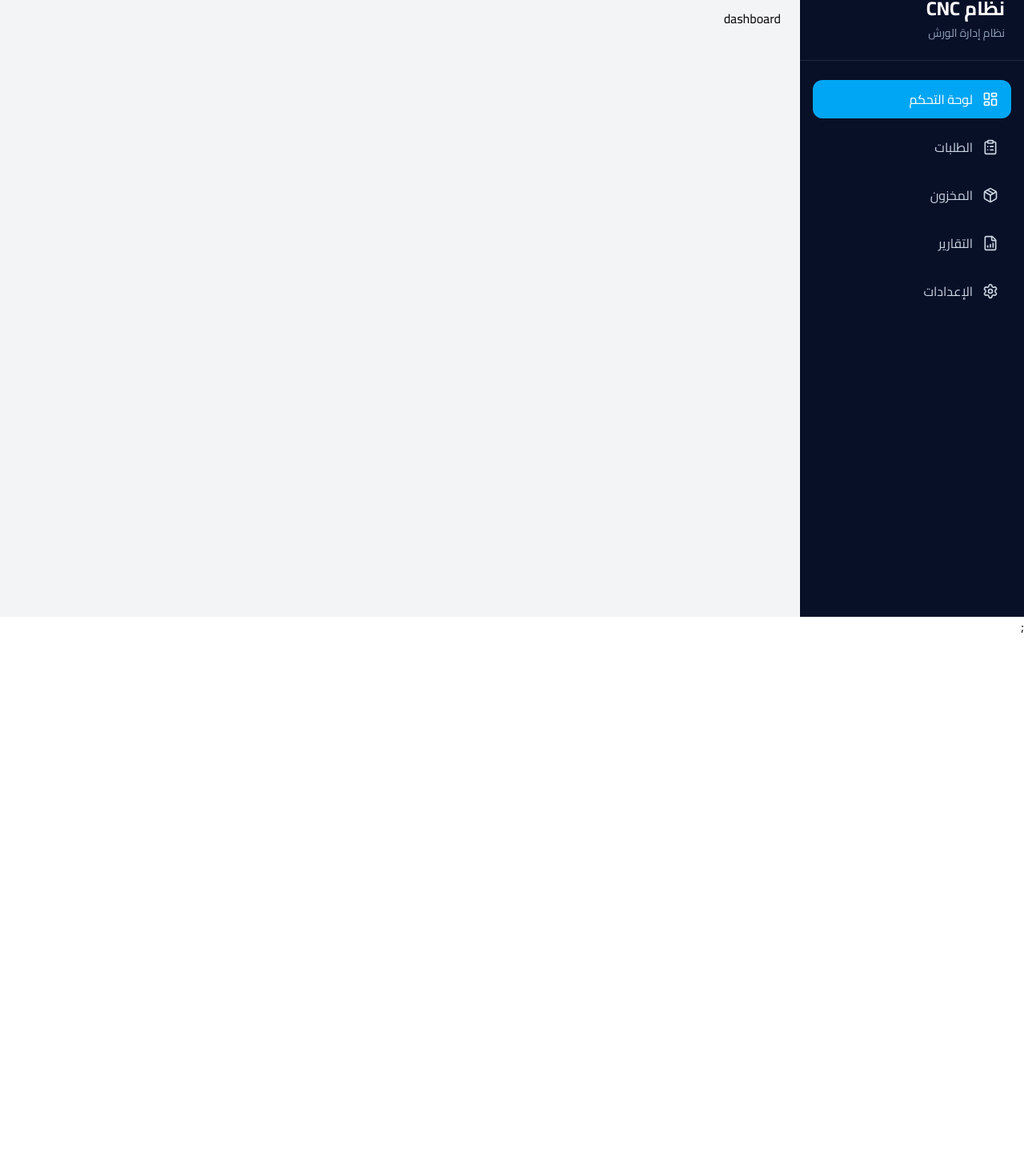
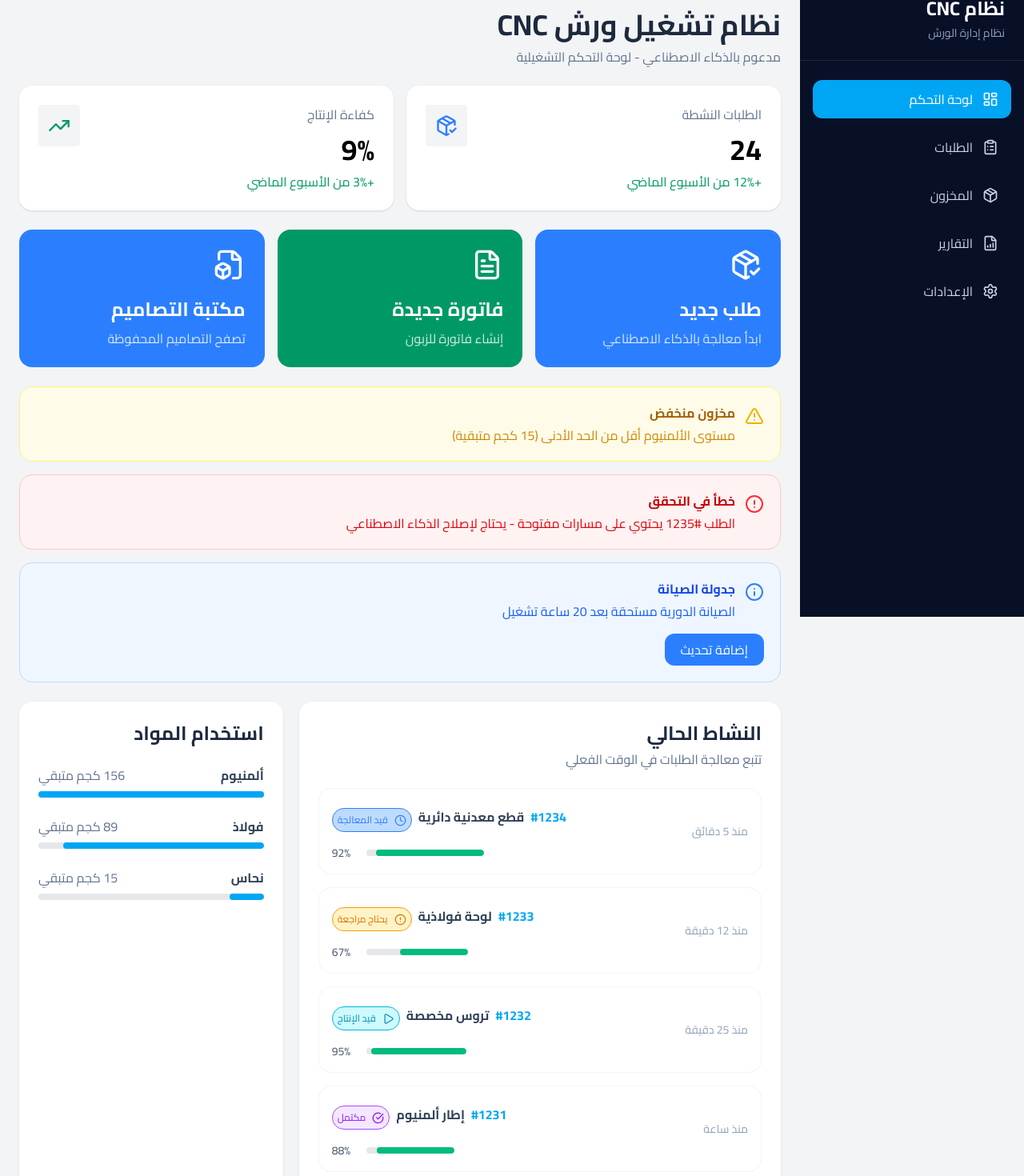
Before and after one commit to ssebag/cnc_project, a React (Vite) app: page / in a window 1280 px wide. Shown: the part 29-1499 px from the top of the page at 80% size. Before the commit the page ends 827 px from the top, so only its background shows below. Built offline with nearby package versions, Linux system fonts and the light colour scheme.

Commit message:
add sidebar & main page & orders

```diff
--- a/src/data/sidebarLinks.js
+++ /dev/null
@@ -1,36 +0,0 @@
-import {
-    LayoutDashboard,
-    Package,
-    ClipboardList,
-    FileBarChart,
-    Settings,
-  } from "lucide-react";
-
-  /* For Sidebar */
-  export const sidebarLinks = [
-    {
-      title: "لوحة التحكم",
-      path: "/",
-      icon: LayoutDashboard,
-    },
-    {
-      title: "الطلبات",
-      path: "/orders",
-      icon: ClipboardList,
-    },
-    {
-      title: "المخزون",
-      path: "/inventory",
-      icon: Package,
-    },
-    {
-      title: "التقارير",
-      path: "/reports",
-      icon: FileBarChart,
-    },
-    {
-      title: "الإعدادات",
-      path: "/settings",
-      icon: Settings,
-    },
-  ];
--- /dev/null
+++ b/src/data/sidebarLinks.ts
@@ -0,0 +1,41 @@
+import type { Links } from '../types/link';
+import {
+    LayoutDashboard,
+    Package,
+    ClipboardList,
+    FileBarChart,
+    Settings,
+  } from "lucide-react";
+
+export const links: Links[] = [
+    {
+        id: '1',
+        title: "لوحة التحكم",
+        path: "/",
+        icon: LayoutDashboard,
+      },
+      {
+        id: '2',
+        title: "الطلبات",
+        path: "/orders",
+        icon: ClipboardList,
+      },
+      {
+        id: '3',
+        title: "المخزون",
+        path: "/inventory",
+        icon: Package,
+      },
+      {
+        id: '4',
+        title: "التقارير",
+        path: "/reports",
+        icon: FileBarChart,
+      },
+      {
+        id: '5',
+        title: "الإعدادات",
+        path: "/settings",
+        icon: Settings,
+      },
+];
--- a/src/layouts/Sidebar.jsx
+++ b/src/layouts/Sidebar.jsx
@@ -1,6 +1,6 @@
 import { X } from "lucide-react";
 import { NavLink } from "react-router-dom";
-import { sidebarLinks } from "./../data/sidebarLinks";
+import { links } from '../data/sidebarLinks';
 
 export default function Sidebar({
   sidebarOpen,
@@ -62,7 +62,7 @@ export default function Sidebar({
         {/* Links */}
         <nav className="mt-6 px-4">
           <ul className="space-y-3">
-            {sidebarLinks.map((item) => {
+            {links.map((item) => {
               const Icon = item.icon;
 
               return (
--- a/src/pages/dashboard_page/Dashboard.tsx
+++ b/src/pages/dashboard_page/Dashboard.tsx
@@ -1,9 +1,136 @@
-import React from 'react'
+import {
+    AlertTriangle,
+    CircleAlert,
+    Info
+} from "lucide-react";
 
-function dashboard() {
+import StatusCard from './components/StatusCard'
+import ActionCard from './components/ActionCard'
+import ActivityCard from './components/ActivityCard'
+import MaterialCard from './components/MaterialCard'
+import { activities, materials, status , action } from "./.././../data/testing";
+
+export default function DashboardPage() {
+
   return (
-    <div>dashboard</div>
-  )
+    <div className="space-y-6">
+      {/* Header */}
+      <div>
+        <h1 className="text-2xl md:text-4xl font-bold text-slate-800">
+          نظام تشغيل ورش CNC
+        </h1>
+
+        <p className="text-slate-500 mt-2">
+          مدعوم بالذكاء الاصطناعي - لوحة التحكم التشغيلية
+        </p>
+      </div>
+
+      {/* Stats */}
+      <div className="grid grid-cols-1 md:grid-cols-2 gap-4">
+      {status.map((item) => (
+            <StatusCard key={item.id} {...item} />
+            ))}
+      </div>
+
+      {/* Action Cards */}
+      <div className="grid grid-cols-1 md:grid-cols-3 gap-4">
+          {action.map((item) => (
+            <ActionCard key={item.id} {...item} />
+            ))}
+      </div>
+
+      {/* Alerts */}
+      <div className="space-y-4">
+        {/* Warning */}
+        <div className="bg-yellow-50 border border-yellow-200 rounded-2xl p-5 flex items-start gap-3">
+          <AlertTriangle className="text-yellow-500 mt-1" />
+
+          <div>
+            <h3 className="font-bold text-yellow-700">
+              مخزون منخفض
+            </h3>
+
+            <p className="text-yellow-600 mt-1">
+              مستوى الألمنيوم أقل من الحد الأدنى
+              (15 كجم متبقية)
+            </p>
+          </div>
+        </div>
+
+        {/* Error */}
+        <div className="bg-red-50 border border-red-200 rounded-2xl p-5 flex items-start gap-3">
+          <CircleAlert className="text-red-500 mt-1" />
+
+          <div>
+            <h3 className="font-bold text-red-700">
+              خطأ في التحقق
+            </h3>
+
+            <p className="text-red-600 mt-1">
+              الطلب #1235 يحتوي على مسارات
+              مفتوحة - يحتاج لإصلاح الذكاء
+              الاصطناعي
+            </p>
+          </div>
+        </div>
+
+        {/* Info */}
+        <div className="bg-blue-50 border border-blue-200 rounded-2xl p-5">
+          <div className="flex items-start gap-3">
+            <Info className="text-blue-500 mt-1" />
+
+            <div className="flex-1">
+              <h3 className="font-bold text-blue-700">
+                جدولة الصيانة
+              </h3>
+
+              <p className="text-blue-600 mt-1">
+                الصيانة الدورية مستحقة بعد 20
+                ساعة تشغيل
+              </p>
+            </div>
+          </div>
+
+          <button className="bg-blue-500 hover:bg-blue-600 transition-all text-white px-5 py-2 rounded-xl mt-4">
+            إضافة تحديث
+          </button>
+        </div>
+      </div>
+
+      <div className="flex flex-col gap-5 lg:flex-row  justify-between">
+        {/* Current Activity */}
+        <div className="bg-white rounded-2xl p-6 shadow-sm lg:w-[64%]">
+          <div className="mb-6">
+            <h2 className="text-2xl font-bold text-slate-800">
+              النشاط الحالي
+            </h2>
+
+            <p className="text-slate-500 mt-1">
+              تتبع معالجة الطلبات في الوقت
+              الفعلي
+            </p>
+          </div>
+
+          <div className="space-y-4">
+            {activities.map((item) => (
+              <ActivityCard key={item.id} {...item} />
+            ))}
+          </div>
+        </div>
+
+        {/* Materials */}
+        <div className="bg-white rounded-2xl p-6 shadow-sm lg:w-[35%]">
+          <h2 className="text-2xl font-bold text-slate-800 mb-6">
+            استخدام المواد
+          </h2>
+
+          <div className="space-y-6">
+            {materials.map((item) => (
+             <MaterialCard key={item.id} {...item} />
+            ))}
+          </div>
+        </div>
+      </div>
+    </div>
+  );
 }
-
-export default dashboard
--- /dev/null
+++ b/src/pages/dashboard_page/components/ActionCard.jsx
@@ -0,0 +1,20 @@
+import React from 'react'
+
+function ActionCard({cardColor, IconCard, titleAction, detailAction}) {
+  return (
+    <div className={`${cardColor} text-white rounded-2xl p-6 flex flex-col gap-5`}>
+    <IconCard size={40} className="text-white" />
+     <div>
+       <h2 className="text-2xl font-bold">
+         {titleAction}
+       </h2>
+
+       <p className="mt-2 text-white/80">
+         {detailAction}
+       </p>
+     </div>
+    </div>
+  )
+}
+
+export default ActionCard
--- /dev/null
+++ b/src/pages/dashboard_page/components/ActivityCard.jsx
@@ -0,0 +1,58 @@
+import React from 'react'
+
+function ActivityCard({id, title, status, Icon, progress, time}) {
+  return (
+    <div className="border border-gray-100 rounded-2xl p-4"
+    >
+        <div className="flex flex-col md:flex-row md:items-center md:justify-between gap-4">
+            <div className="text-slate-400 text-sm">
+                {time}
+            </div>
+            <div >
+            <div className="flex items-center gap-2 flex-wrap">
+                <span className="text-sky-500 font-bold">
+                {id}
+                </span>
+
+                <h3 className="font-bold text-slate-700">
+                {title}
+                </h3>
+                <p className={`mt-2 flex gap-2 items-center
+                border  p-1.5 rounded-4xl text-xs
+                ${
+                    (() => {
+                    switch (status) {
+                        case 'قيد المعالجة': return 'border-blue-500 bg-blue-200 text-blue-500';
+                        case 'يحتاج مراجعة':     return 'border-amber-500 bg-amber-100 text-amber-600';
+                        case 'قيد الإنتاج': return 'border-cyan-500 bg-cyan-100 text-cyan-600';
+                        case 'مكتمل':  return 'border-purple-500 bg-purple-100 text-purple-600';
+                        default:           return 'border-gray-500 bg-gray-100 text-gray-600';
+                    }
+                    })()
+                }`}>
+                <Icon size={15}/>
+                {status}
+                </p>
+            </div>
+            {/* Progress */}
+            <div className="mt-4 flex gap-5 items-center justify-end">
+            <div className="w-[50%] h-2 bg-gray-200 rounded-full overflow-hidden ">
+                <div
+                className="h-full bg-emerald-500 rounded-full"
+                style={{
+                    width: `${progress}%`,
+                }}
+                />
+            </div>
+
+            <div className="text-sm text-slate-600">
+                {progress}%
+            </div>
+            </div>
+            </div>
+        </div>
+  </div>
+  )
+}
+
+export default ActivityCard
--- /dev/null
+++ b/src/pages/dashboard_page/components/MaterialCard.jsx
@@ -0,0 +1,28 @@
+import React from 'react'
+
+function MaterialCard({name, value}) {
+  return (
+    <div>
+        <div className="flex items-center justify-between mb-2">
+            <span className="font-bold text-slate-700">
+            {name}
+            </span>
+
+            <span className="text-slate-500">
+            {value} كجم متبقي
+            </span>
+        </div>
+
+        <div className="w-full h-2 bg-gray-200 rounded-full overflow-hidden">
+            <div
+            className="h-full bg-sky-500 rounded-full"
+            style={{
+                width: `${value}%`,
+            }}
+            />
+        </div>
+    </div>
+  )
+}
+
+export default MaterialCard
--- /dev/null
+++ b/src/pages/dashboard_page/components/StatusCard.jsx
@@ -0,0 +1,24 @@
+import React from 'react'
+
+function StatusCard({titleStatus , numberStatus, detailsStatus, IconStatus, iconStyleStatusColor}) {
+  return (
+    <div className="flex justify-between bg-white rounded-2xl p-6 shadow-sm">
+         <div>
+            <h3 className="text-slate-500">
+              {titleStatus}
+            </h3>
+
+            <div className="text-4xl font-bold mt-3">
+              {numberStatus}
+            </div>
+
+            <p className="text-emerald-600 mt-2">
+              {detailsStatus}
+            </p>
+         </div>
+         <IconStatus size={52} className={`${iconStyleStatusColor}  bg-gray-100 p-3 rounded-sm `} />
+        </div>
+  )
+}
+
+export default StatusCard
--- /dev/null
+++ b/src/types/link.ts
@@ -0,0 +1,6 @@
+export interface Links {
+    id: string;
+    title: string;
+    path: string;
+    icon: React.ComponentType<any>;
+  }
```
